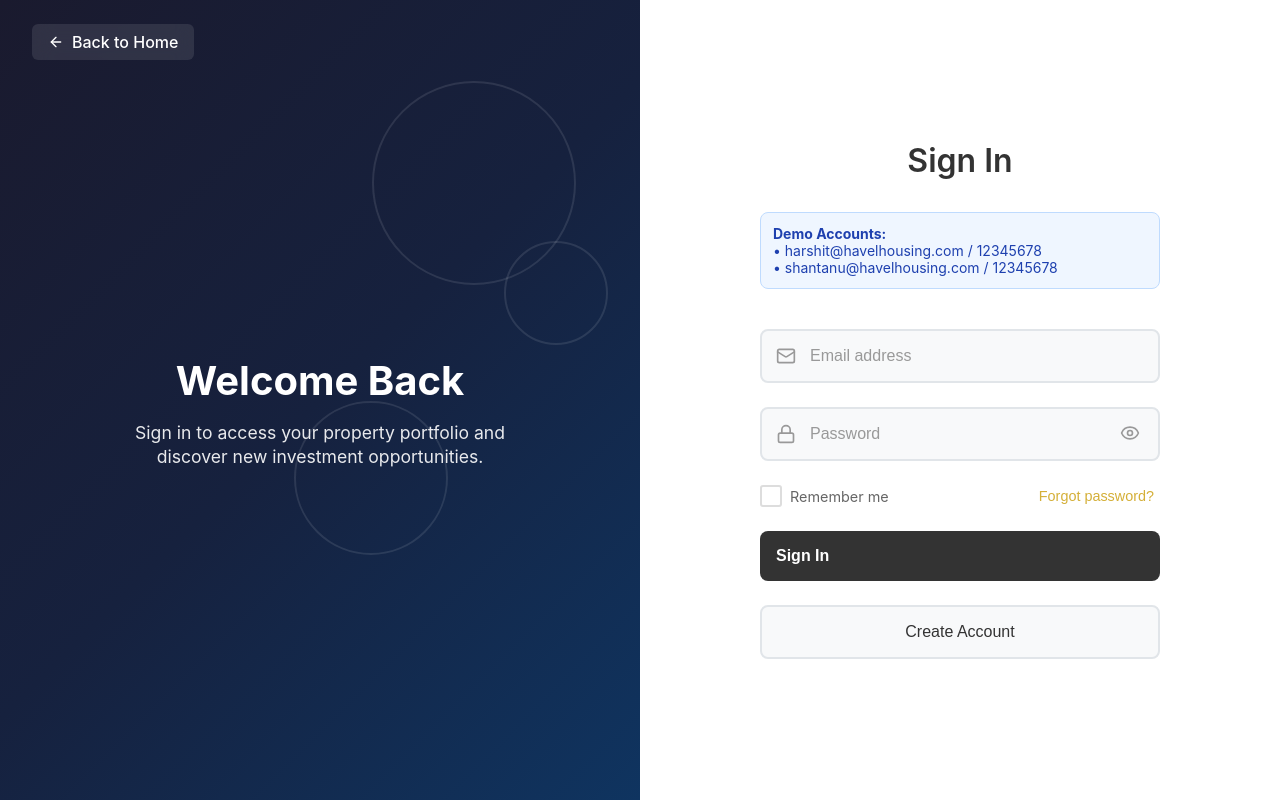
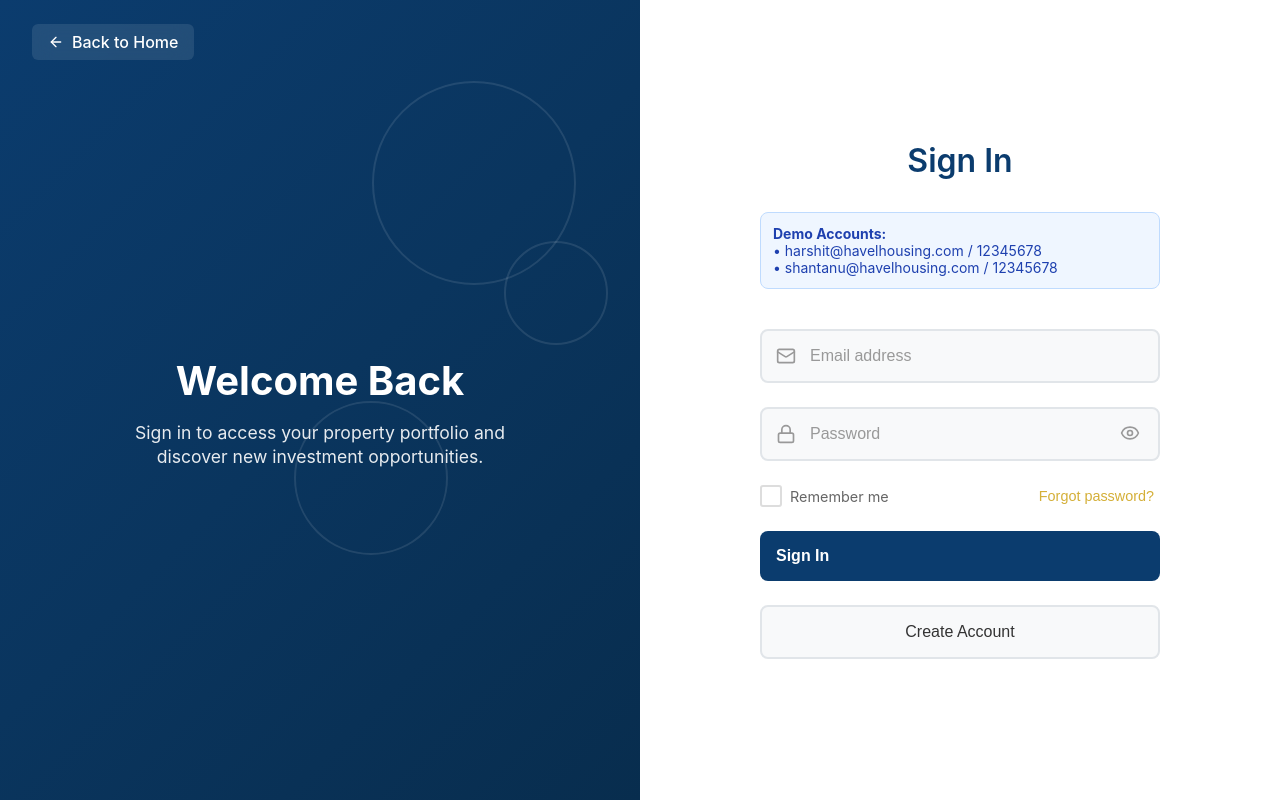
Before and after one commit to Harshit-25052004/haveli-housing-, a React (Create React App) app: page /login in a window 1280 px wide. Built offline with nearby package versions, Linux system fonts and the light colour scheme.

Commit message:
Apply luxury color scheme to LoginModal
cgen-986efd970fbe46619138bf4b250b4ecf

```diff
--- a/src/components/LoginModal.css
+++ b/src/components/LoginModal.css
@@ -46,7 +46,7 @@
 
 /* Left Side - Dark Section */
 .login-left {
-  background: linear-gradient(135deg, #1a1a2e 0%, #16213e 50%, #0f3460 100%);
+  background: linear-gradient(135deg, #0B3C6E 0%, #0A355E 50%, #082D4E 100%);
   width: 50%;
   display: flex;
   flex-direction: column;
@@ -148,7 +148,7 @@
 .login-title {
   font-size: 2rem;
   font-weight: 600;
-  color: #333;
+  color: #0B3C6E;
   margin: 0;
 }
 
@@ -188,7 +188,7 @@
 }
 
 .form-input:focus {
-  border-color: #d4af37;
+  border-color: #D4AF37;
   background: white;
   box-shadow: 0 0 0 3px rgba(212, 175, 55, 0.1);
 }
@@ -245,8 +245,8 @@
 }
 
 .checkbox:checked + .checkmark {
-  background: #d4af37;
-  border-color: #d4af37;
+  background: #D4AF37;
+  border-color: #D4AF37;
 }
 
 .checkbox:checked + .checkmark::after {
@@ -259,7 +259,7 @@
 .forgot-link {
   background: none;
   border: none;
-  color: #d4af37;
+  color: #D4AF37;
   font-size: 0.9rem;
   cursor: pointer;
   text-decoration: none;
@@ -270,7 +270,7 @@
 }
 
 .login-button {
-  background: #333;
+  background: #0B3C6E;
   color: white;
   border: none;
   padding: 1rem;
@@ -282,7 +282,7 @@
 }
 
 .login-button:hover {
-  background: #222;
+  background: #D4AF37;
   transform: translateY(-1px);
 }
 
@@ -300,7 +300,7 @@
 
 .signup-button:hover {
   background: #e9ecef;
-  border-color: #d4af37;
+  border-color: #D4AF37;
 }
 
 
```
